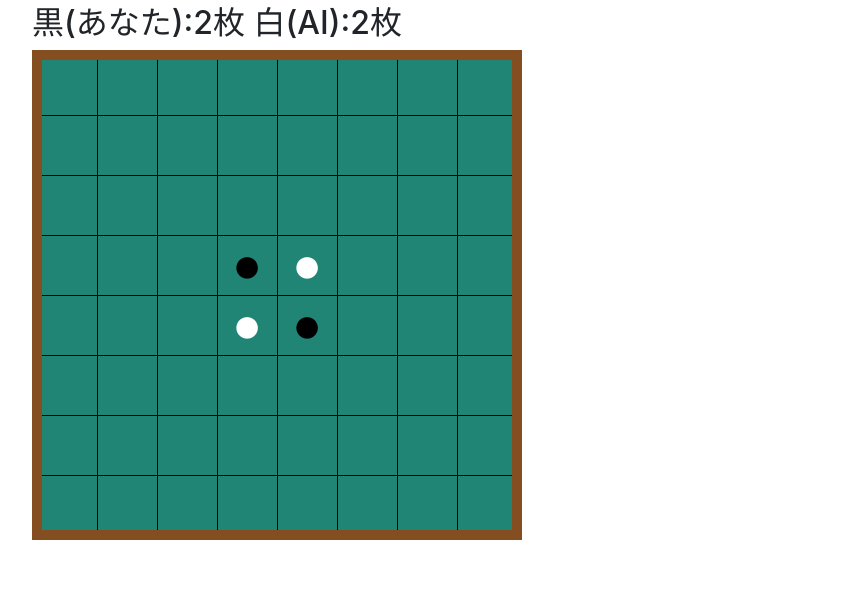
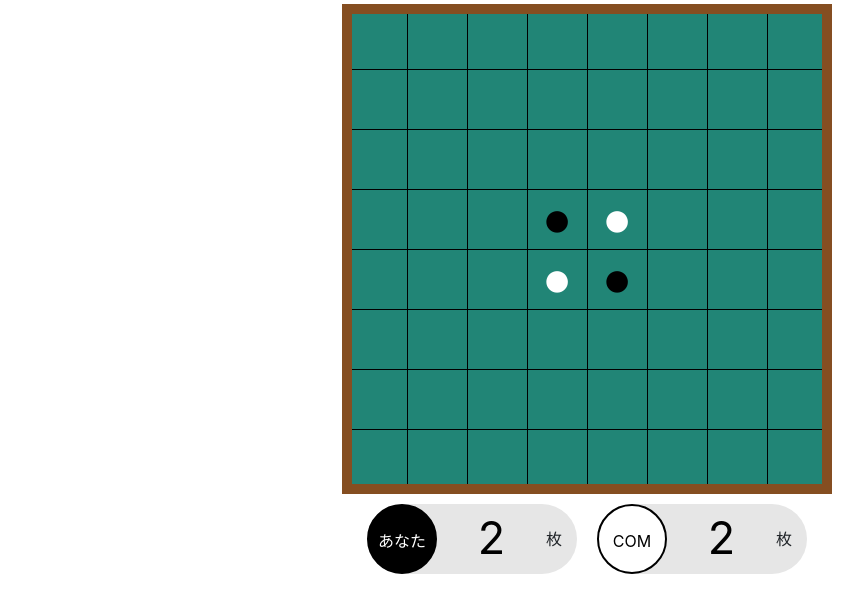
Before and after one commit to Aki321/ftmgames, a PHP site: page /games/othello/ in a window 1280 px wide. Shown: the part 56-669 px from the top of the page, without its empty margins (53-916 px from the left). Run offline with PHP 8.4, Linux system fonts and the light colour scheme; some libraries are stand-ins or nearby versions.

Commit message:
Modify UI

```diff
--- a/games/othello/css/style.css
+++ b/games/othello/css/style.css
@@ -10,6 +10,8 @@ main {
   background-color: #218576;
   line-height: 0;
   border: 10px solid #854e21;
+  margin-right: auto;
+  margin-left: auto;
 }
 
 td.cell {
@@ -30,4 +32,68 @@ td.black {
 td.white {
   color: white;
 }
+
+.wrapInfo {
+  margin-top: 10px;
+  display: -webkit-box;
+  display: -ms-flexbox;
+  display: flex;
+  -webkit-box-pack: center;
+      -ms-flex-pack: center;
+          justify-content: center;
+}
+
+.wrapInfo .info {
+  display: -webkit-box;
+  display: -ms-flexbox;
+  display: flex;
+  -webkit-box-pack: justify;
+      -ms-flex-pack: justify;
+          justify-content: space-between;
+  background-color: #e6e6e6;
+  margin-right: 10px;
+  margin-left: 10px;
+  padding-right: 10px;
+  border-top-left-radius: 35px;
+  border-bottom-left-radius: 35px;
+  border-top-right-radius: 35px;
+  border-bottom-right-radius: 35px;
+  width: 210px;
+  /*
+    .cellNum{
+      background-color: lighten(black, 90%);
+      width: $infoCellSize/2 + $infoSize*4;
+      border-top-right-radius: 3px;
+      border-bottom-right-radius: 3px;
+    }
+    */
+}
+
+.wrapInfo .info .cellBlack, .wrapInfo .info .cellWhite {
+  display: inline-block;
+  line-height: 70px;
+  width: 70px;
+  height: 70px;
+  border-radius: 50%;
+  border: 2px black solid;
+  text-align: center;
+  background-color: black;
+  color: white;
+  position: relative;
+}
+
+.wrapInfo .info .cellWhite {
+  background-color: white;
+  color: black;
+}
+
+.wrapInfo .info #numWhite, .wrapInfo .info #numBlack {
+  font-size: 45px;
+  color: black;
+}
+
+.wrapInfo .info .unit {
+  padding-right: 5px;
+  line-height: 70px;
+}
 /*# sourceMappingURL=style.css.map */
--- a/games/othello/css/style.scss
+++ b/games/othello/css/style.scss
@@ -1,6 +1,8 @@
 @charset "UTF-8";
 $tableBack: #218576;
 $waku: #854e21;
+$infoSize: 45px;
+$infoCellSize: 70px;
 
 .navbar{
   background-color: black;
@@ -14,6 +16,8 @@ main{
   background-color: $tableBack;
   line-height: 0;
   border: 10px solid $waku;
+  margin-right: auto;
+  margin-left: auto;
 }
 
 td.cell{
@@ -33,3 +37,63 @@ td.black{
 td.white{
   color: white;
 }
+
+.wrapInfo{
+  margin-top: 10px;
+  display: flex;
+  justify-content: center;
+
+  .info{
+    display: flex;
+    justify-content: space-between;
+    background-color: lighten(black, 90%);
+    margin-right: 10px;
+    margin-left: 10px;
+    padding-right: 10px;
+    border-top-left-radius: 35px;
+    border-bottom-left-radius: 35px;
+    border-top-right-radius: 35px;
+    border-bottom-right-radius: 35px;
+    width: $infoCellSize*3;
+
+    .cellBlack, .cellWhite{
+      display: inline-block;
+      line-height: $infoCellSize;
+      width: $infoCellSize;
+      height: $infoCellSize;
+      border-radius: 50%;
+      border: 2px black solid;
+      text-align: center;
+      background-color: black;
+      color: white;
+      position: relative;
+      //left: $infoCellSize/2;
+    }
+
+    .cellWhite{
+      background-color: white;
+      color: black;
+    }
+
+    #numWhite, #numBlack{
+      font-size: $infoSize;
+      //padding-left: $infoSize + $infoCellSize/2;
+      //padding-right: $infoSize/2;
+      color: black;
+    }
+
+    .unit{
+      padding-right: 5px;
+      line-height: $infoCellSize;
+    }
+
+    /*
+    .cellNum{
+      background-color: lighten(black, 90%);
+      width: $infoCellSize/2 + $infoSize*4;
+      border-top-right-radius: 3px;
+      border-bottom-right-radius: 3px;
+    }
+    */
+  }
+}
--- a/games/othello/index.php
+++ b/games/othello/index.php
@@ -53,11 +53,19 @@ if (!isset($_SESSION["visited"])) {
 
     <main>
         <div class="container">
-            <h2>
-                黒(あなた):<span id="numBlack"></span>枚
-                白(AI):<span id="numWhite"></span>枚
-            </h2>
             <table id="board"></table>
+            <div class="wrapInfo">
+                <div class="info">
+                    <div class="cellBlack">あなた</div>
+                    <span id="numBlack"></span>
+                    <span class="unit">枚</span>
+                </div>
+                <div class="info">
+                    <div class="cellWhite">COM</div>
+                    <span id="numWhite"></span>
+                    <span class="unit">枚</span>
+                </div>
+            </div>
             <h2 id="message"></h2>
         </div>
     </main>
```
Also changed, not shown: 1 other file.
